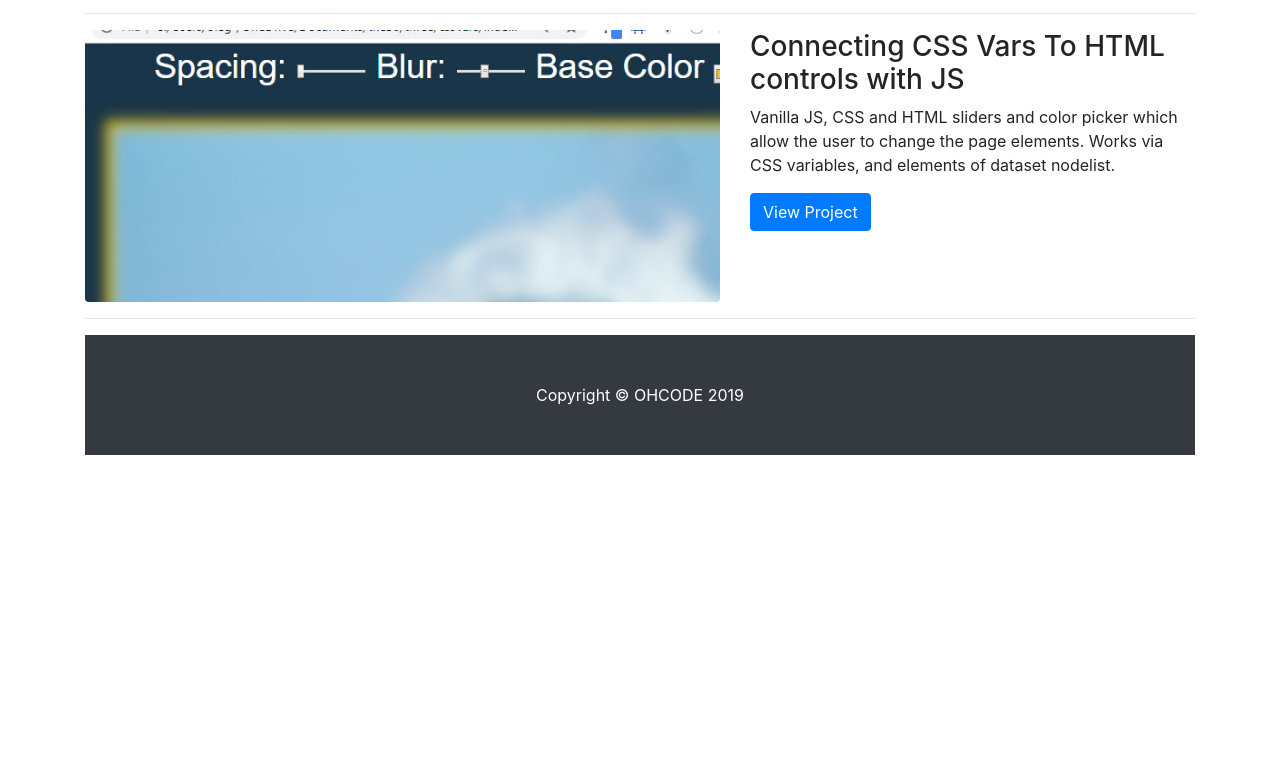
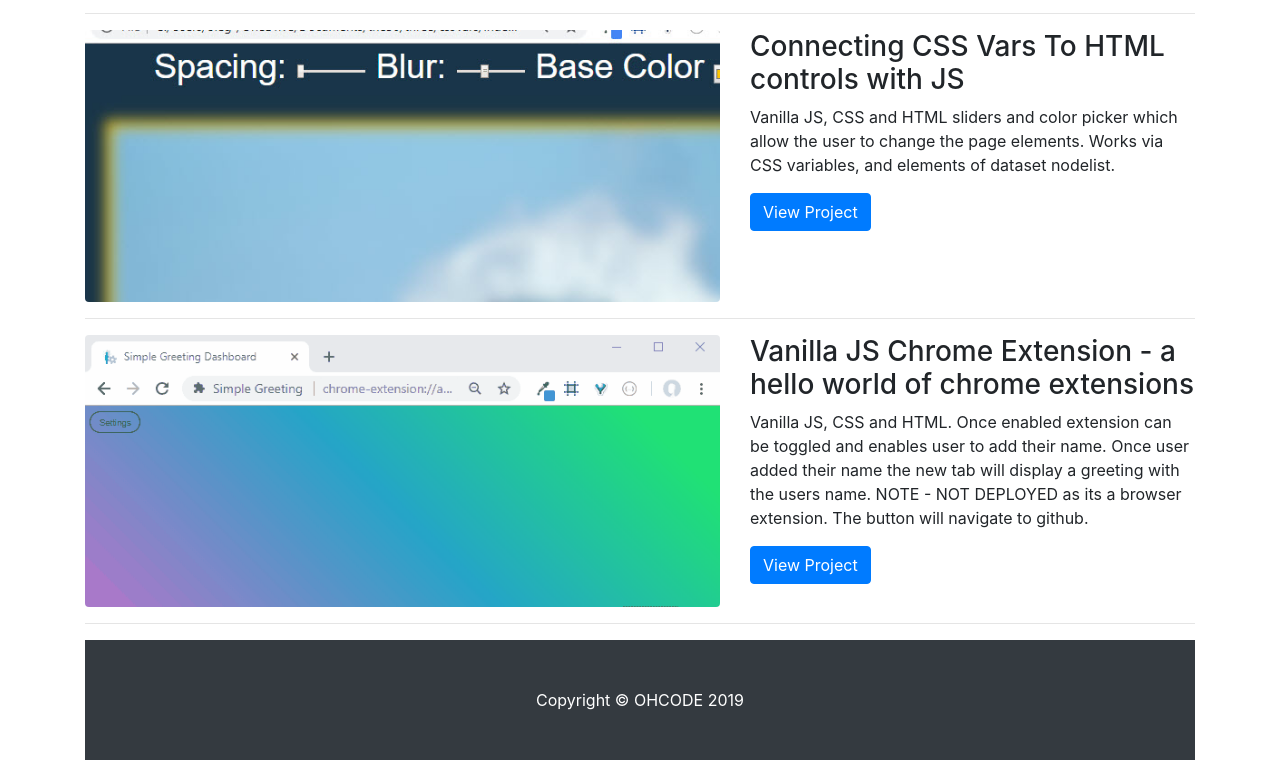
Before and after one commit to oleg-bc/portfolio, a website: page index.html in a window 1280 px wide. Shown: the part 3495-4255 px from the top of the page. Before the commit the page ends 3950 px from the top, so only its background shows below. Drawn offline with Linux system fonts and the light colour scheme.

Commit message:
added the chrome extension hello world project

```diff
--- a/index.html
+++ b/index.html
@@ -253,6 +253,23 @@
   </div>
   <hr>
 
+
+<!-- Project Ten -->
+<div class="row">
+    <div class="col-md-7">
+      <a href="#">
+        <img class="img-fluid rounded mb-3 mb-md-0" src="./assets/images/exten7x3gif.gif" alt="">
+      </a>
+    </div>
+    <div class="col-md-5">
+      <h3>Vanilla JS Chrome Extension - a hello world of chrome extensions</h3>
+      <p>Vanilla JS, CSS and HTML. Once enabled extension can be toggled and enables user to add their name. Once user added their name the new tab will display a greeting with the users name. NOTE - NOT DEPLOYED as its a browser extension. The button will navigate to github.</p>
+      <a class="btn btn-primary" href="https://github.com/oleg-bc/chrext">View Project</a>
+    </div>
+  </div>
+  <hr>
+
+
 <!-- /.row -->
       <!-- Pagination -->
       <!-- <ul class="pagination justify-content-center">
```
Also changed, not shown: assets/images/exten7x3gif.gif (added).
